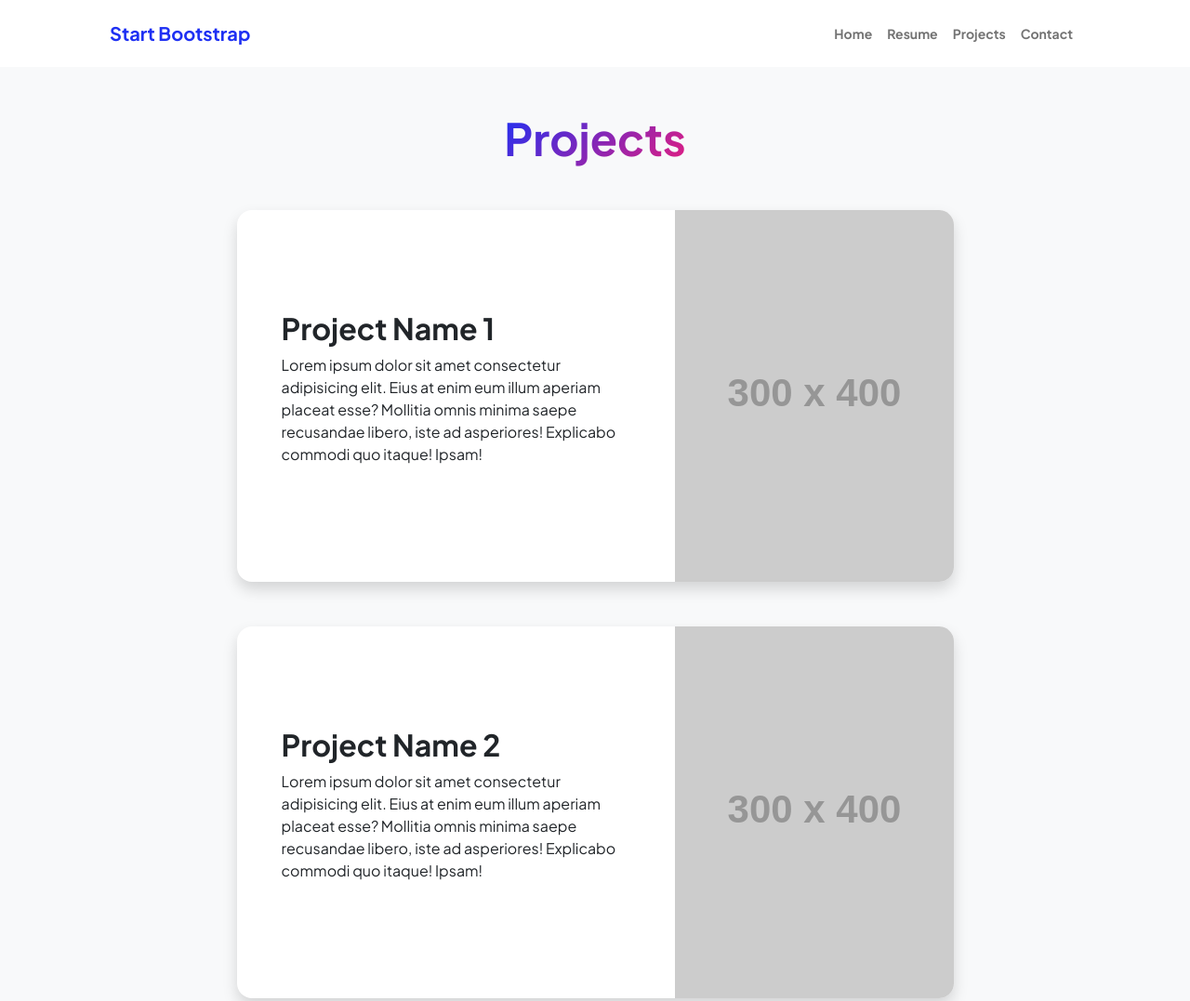
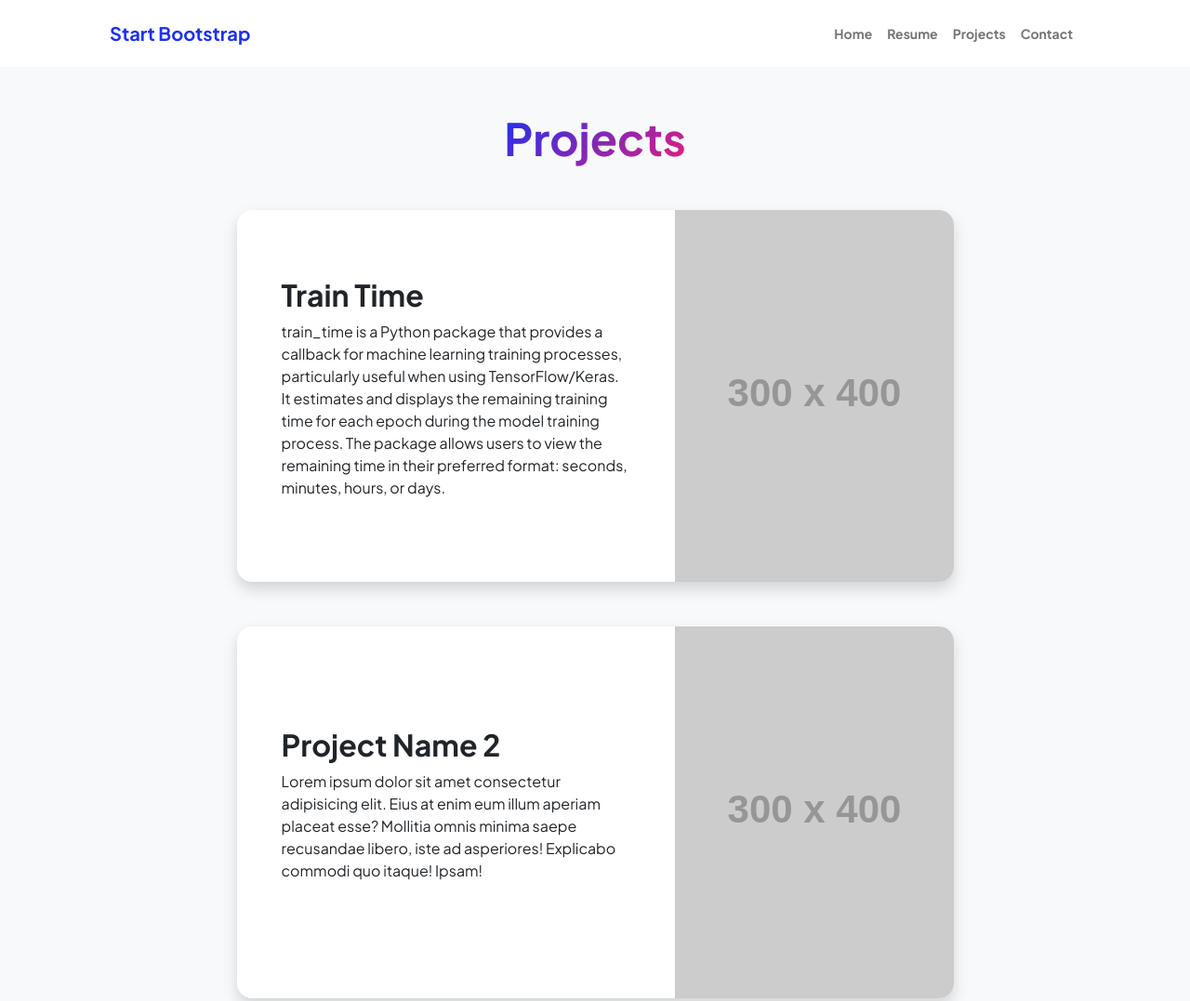
Before and after one commit to 2abet/2abet.github.io, a plain HTML site: page projects.html in a window 1280 px wide. Shown: the top 1077 px of the page at 93% size. Drawn offline with nearby package versions, Linux system fonts and the light colour scheme; placeholder pictures from the web are drawn by us.

Commit message:
Update projects.html

```diff
--- a/projects.html
+++ b/projects.html
@@ -47,8 +47,8 @@
                                 <div class="card-body p-0">
                                     <div class="d-flex align-items-center">
                                         <div class="p-5">
-                                            <h2 class="fw-bolder">Project Name 1</h2>
-                                            <p>Lorem ipsum dolor sit amet consectetur adipisicing elit. Eius at enim eum illum aperiam placeat esse? Mollitia omnis minima saepe recusandae libero, iste ad asperiores! Explicabo commodi quo itaque! Ipsam!</p>
+                                            <h2 class="fw-bolder">Train Time</h2>
+                                            <p>train_time is a Python package that provides a callback for machine learning training processes, particularly useful when using TensorFlow/Keras. It estimates and displays the remaining training time for each epoch during the model training process. The package allows users to view the remaining time in their preferred format: seconds, minutes, hours, or days.</p>
                                         </div>
                                         <img class="img-fluid" src="https://dummyimage.com/300x400/343a40/6c757d" alt="..." />
                                     </div>
```
